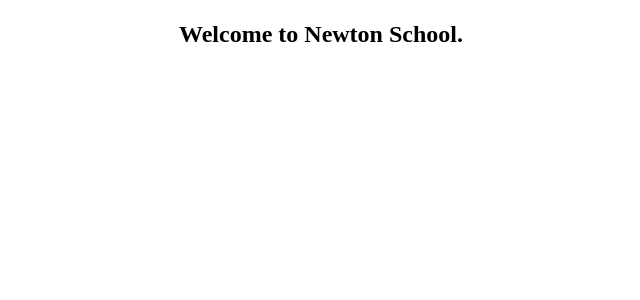
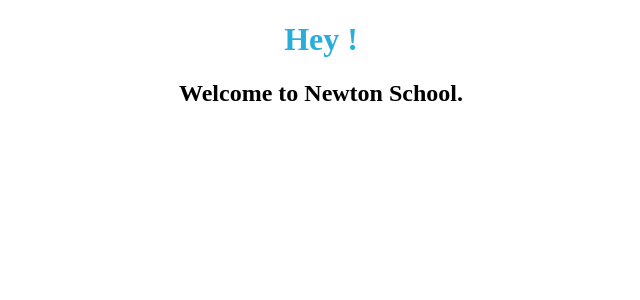
Before and after one commit to KrishnaPatelRb/REACT-IN-CLASS---Greetings-with-Props---4b74sgbzc7qu, a React app: page / in a window 1280 px wide. Shown: the top 300 px of the page, without its empty margins (319-959 px from the left). Built offline with nearby package versions, Linux system fonts and the light colour scheme.

Commit message:
Update Welcome.js

```diff
--- a/src/components/Welcome.js
+++ b/src/components/Welcome.js
@@ -4,7 +4,7 @@ import React from "react"
 export default function Welcome(props){
 return (
    <>
-   <h1>{props.name}</h1>
+   <h1>Hey !{props.name}</h1>
    <h2>Welcome to Newton School.</h2>
    </>
   )
```
